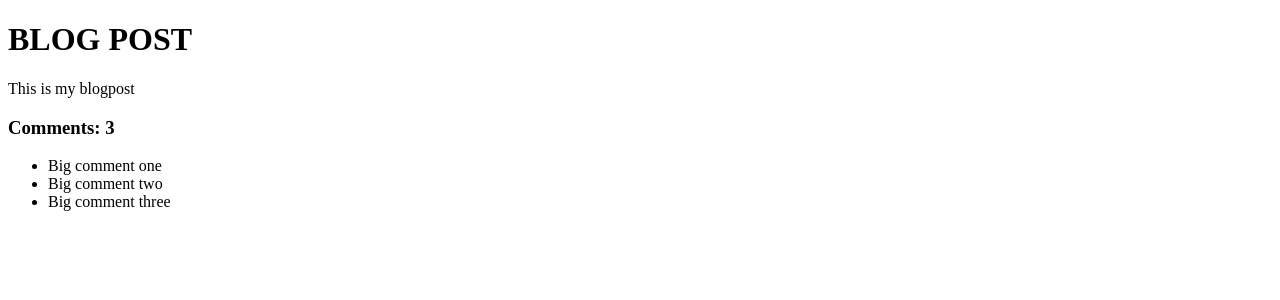
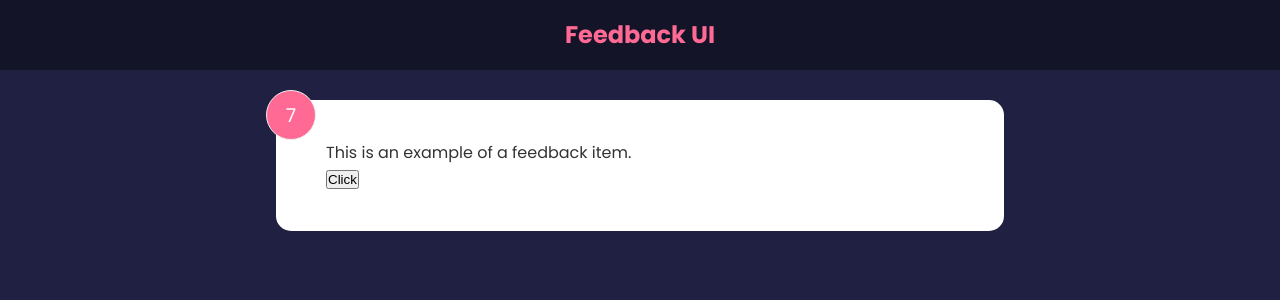
Before and after one commit to Stefan474/f, a React (Create React App) app: page / in a window 1280 px wide. Shown: the top 300 px of the page. Built offline with nearby package versions, Linux system fonts and the light colour scheme.

Commit message:
Added FeedBackItem and Header components

```diff
--- a/src/App.js
+++ b/src/App.js
@@ -1,37 +1,16 @@
+import Header from "./components/Header";
+import FeedbackItem from "./components/FeedbackItem";
+
+
 function App(){
 
-    const title = 'Blog Post';
-    const body = 'This is my blogpost';
-    const comments = [
-        {id: 1, text: "Big comment one"},
-        {id: 2, text: "Big comment two"},
-        {id: 3, text: "Big comment three"}
-    ]
-    const loading = false;
-    const showComments = true;
-    const commentBlock = (<div className="comments">
-    <h3>Comments: {comments.length}</h3>
-    <ul>
-        {comments.map((comment, index) => (
-        <li key={index}>{comment.text}</li>
-         ))}
-    </ul>
-
- </div>)
-
-    if(loading){
-        return <h1>Loading...</h1>
-    }
-
-    return (
+    return(
+        <>
+        <Header />
         <div className="container">
-            <h1>{title.toUpperCase()}</h1>
-            <p>{body}</p>
-            {showComments ? commentBlock : 'Comments Hidden'}
-
-
+            <FeedbackItem></FeedbackItem>
         </div>
-
+        </>
     )
 }
 
--- /dev/null
+++ b/src/components/FeedbackItem.jsx
@@ -0,0 +1,25 @@
+import {useState} from 'react'
+
+function FeedbackItem() {
+    const [rating, setRating] = useState(7);
+    const [text, setText] = useState("This is an example of a feedback item.");
+
+    const handleClick = () => {
+        setRating((prev) => {
+            if (prev === 10) {
+                return 10;
+            }
+            return prev + 1;
+        });
+    }
+
+    return (
+        <div className="card">
+            <div className="num-display">{rating}</div>
+            <div className="text-display">{text}</div>
+            <button onClick={handleClick}>Click</button>
+        </div>
+  )
+}
+
+export default FeedbackItem
--- /dev/null
+++ b/src/components/Header.jsx
@@ -0,0 +1,30 @@
+import PropTypes from 'prop-types';
+
+function header( {text, bgColor, textColor} ) {
+    const headerStyles = {
+        backgroundColor: bgColor, color: textColor,
+    }
+  return (
+
+    <header style={headerStyles}>
+        <div className="container">
+            <h2>{text}</h2>
+        </div>
+    </header>
+
+  )
+}
+
+header.defaultProps = {
+    text: 'Feedback UI',
+    bgColor: 'rgba(0,0,0,0.4)',
+    textColor: '#ff6a95'
+}
+
+header.propTypes = {
+    text: PropTypes.string,
+    bgColor: PropTypes.string,
+    textColor: PropTypes.string
+}
+
+export default header
--- a/src/index.css
+++ b/src/index.css
@@ -0,0 +1,230 @@
+@import url('https://fonts.googleapis.com/css2?family=Poppins:wght@400;600;700&display=swap');
+
+* {
+  box-sizing: border-box;
+  margin: 0;
+  padding: 0;
+}
+
+body {
+  font-family: 'Poppins', sans-serif;
+  background-color: #202142;
+  color: #fff;
+  line-height: 1.6;
+}
+
+ul {
+  list-style: none;
+}
+
+.container {
+  max-width: 768px;
+  margin: auto;
+  padding: 0 20px;
+}
+
+header {
+  height: 70px;
+  width: 100%;
+  display: flex;
+  justify-content: space-between;
+  align-items: center;
+  margin-bottom: 30px;
+}
+
+.card {
+  background-color: #fff;
+  color: #333;
+  border-radius: 15px;
+  padding: 40px 50px;
+  margin: 20px 0;
+  position: relative;
+}
+
+.card.reverse {
+  background-color: rgba(0, 0, 0, 0.4);
+  color: #fff;
+}
+
+.card h2 {
+  font-size: 22px;
+  font-weight: 600;
+  text-align: center;
+}
+
+.rating {
+  display: flex;
+  align-items: center;
+  justify-content: space-around;
+  margin: 30px 0 40px;
+}
+
+.rating li,
+.num-display {
+  position: relative;
+  background: #f4f4f4;
+  width: 50px;
+  height: 50px;
+  padding: 10px;
+  text-align: center;
+  border-radius: 50%;
+  font-size: 19px;
+  border: 1px #eee solid;
+  transition: 0.3s;
+}
+
+.rating li label {
+  position: absolute;
+  top: 50%;
+  left: 50%;
+  width: 50px;
+  height: 50px;
+  padding: 10px;
+  border-radius: 50%;
+  transform: translate(-50%, -50%);
+  cursor: pointer;
+}
+
+.rating li:hover,
+.num-display {
+  background: #ff6a95;
+  color: #fff;
+}
+
+[type='radio'] {
+  opacity: 0;
+}
+
+[type='radio']:checked ~ label {
+  background: #ff6a95;
+  color: #fff;
+}
+
+.input-group {
+  display: flex;
+  flex-direction: row;
+  border: 1px solid #ccc;
+  padding: 8px 10px;
+  border-radius: 8px;
+}
+
+input {
+  flex-grow: 2;
+  border: none;
+  font-size: 16px;
+}
+
+input:focus {
+  outline: none;
+}
+
+.feedback-stats {
+  color: #fff;
+  display: flex;
+  justify-content: space-between;
+  align-items: center;
+}
+
+.num-display {
+  position: absolute;
+  top: -10px;
+  left: -10px;
+}
+
+.close,
+.edit {
+  position: absolute;
+  top: 10px;
+  right: 20px;
+  cursor: pointer;
+  background: none;
+  border: none;
+}
+
+.edit {
+  right: 40px;
+}
+
+.btn {
+  color: #fff;
+  border: 0;
+  border-radius: 8px;
+  color: #fff;
+  width: 100px;
+  height: 40px;
+  cursor: pointer;
+}
+
+.btn-primary {
+  background-color: #202142;
+}
+
+.btn-secondary {
+  background: #ff6a95;
+}
+
+.btn:hover {
+  transform: scale(0.98);
+  opacity: 0.9;
+}
+
+.btn:disabled {
+  background-color: #cccccc;
+  color: #333;
+  cursor: auto;
+}
+
+.btn:disabled:hover {
+  transform: scale(1);
+  opacity: 1;
+}
+
+.message {
+  padding-top: 10px;
+  text-align: center;
+  color: rebeccapurple;
+}
+
+/* FIX: Remove position: absolute to keep about icon at the bottom of the
+ * document */
+.about-link {
+  display: flex;
+  justify-content: flex-end;
+}
+
+/* FIX: Remove position: absolute to keep about icon at the bottom of the
+ * document */
+.about-link a {
+  color: #fff;
+  cursor: pointer;
+}
+
+.about-link a:hover {
+  color: #ff6a95;
+}
+
+.about h1 {
+  margin-bottom: 20px;
+}
+
+.about p {
+  margin: 10px 0;
+}
+
+@media (max-width: 600px) {
+  .rating li {
+    margin: 10px 3px;
+  }
+
+  .rating {
+    display: flex;
+    align-items: center;
+    justify-content: center;
+    flex-wrap: wrap;
+    margin: 30px 0 40px;
+  }
+
+  .input-group input {
+    width: 80%;
+  }
+}
```
Also changed, not shown: src/index.js (line endings or trailing spaces).
